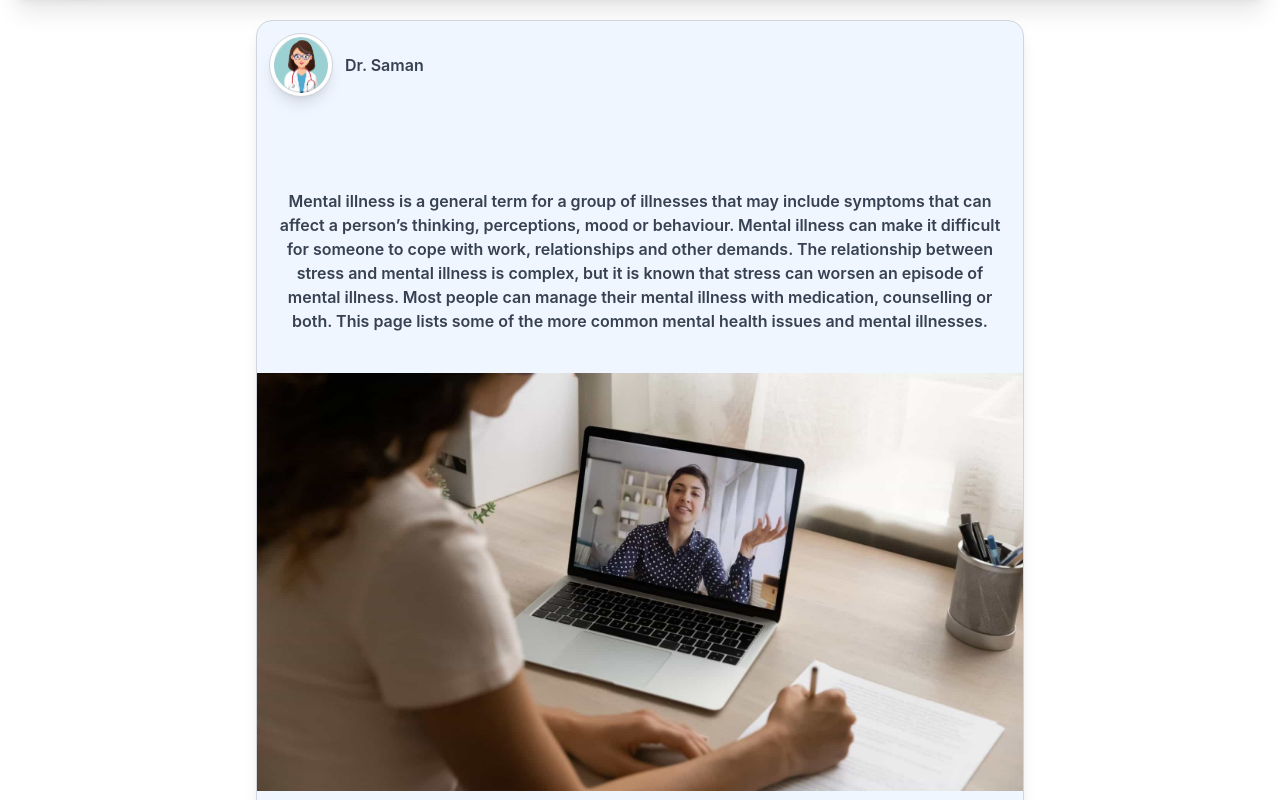
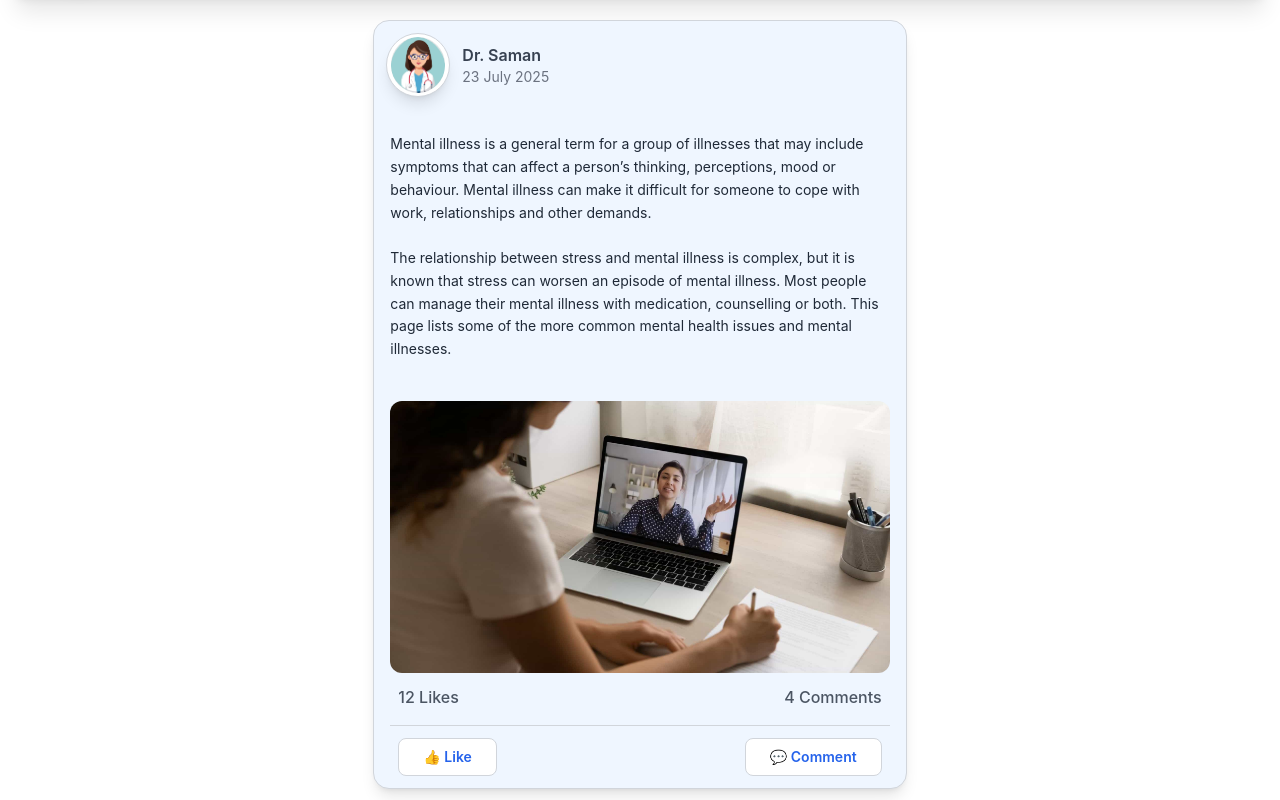
Before and after one commit to Thashmika1234/mindconnect_frontend, a React (Create React App) app: page /doctoraccount in a window 1280 px wide. Shown: the part 260-1060 px from the top of the page. Built offline with nearby package versions, Linux system fonts and the light colour scheme.

Commit message:
post change

```diff
--- a/package.json
+++ b/package.json
@@ -5,6 +5,7 @@
   "dependencies": {
     "@fortawesome/fontawesome-free": "^6.7.2",
     "@headlessui/react": "^2.2.4",
+    "@tailwindcss/line-clamp": "^0.4.4",
     "@testing-library/dom": "^10.4.0",
     "@testing-library/jest-dom": "^6.6.3",
     "@testing-library/react": "^16.3.0",
--- /dev/null
+++ b/src/components/loginSignupComponents/DoctorPost.js
@@ -0,0 +1,44 @@
+// DoctorPost.jsx
+import React, { useState } from "react";
+
+const DoctorPost = ({ name, date, avatar, text, image }) => {
+  const [expanded, setExpanded] = useState(false);
+
+  return (
+    <div className="flex justify-center w-full my-6 pb-48">
+      <div className="relative bg-blue-50 min-h-[900px] rounded-2xl shadow-lg flex flex-col items-center justify-start text-black text-xl font-semibold border border-gray-300 w-full md:w-5/12">
+
+        {/* Avatar, Name & Date */}
+        <div className="absolute top-3 left-3 flex items-center space-x-3">
+          <div className="shadow-lg rounded-full bg-white border border-gray-300 w-16 h-16 p-1 flex items-center justify-center">
+            <img src={avatar} alt="Doctor Avatar" className="w-14 h-14 rounded-full" />
+          </div>
+          <div className="text-base font-semibold text-gray-700 flex flex-col">
+            <h1>{name}</h1>
+            <h1 className="text-sm font-normal text-gray-500">{date}</h1>
+          </div>
+        </div>
+
+        {/* Description with See More */}
+        <div className="p-4 w-full mt-24 text-left">
+          <p className={`text-gray-700 text-base ${!expanded ? "line-clamp-2" : ""}`}>
+            {text}
+          </p>
+          <button
+            onClick={() => setExpanded(!expanded)}
+            className="text-sm text-blue-600 mt-2 focus:outline-none"
+          >
+            {expanded ? "See Less" : "See More"}
+          </button>
+        </div>
+
+        {/* Image Section */}
+        <div className="mt-6 px-4 w-full">
+          <img src={image} alt="Post Visual" className="rounded-xl w-full h-auto" />
+        </div>
+      </div>
+    </div>
+  );
+};
+
+export default DoctorPost;
--- a/src/pages/DoctorAccount.js
+++ b/src/pages/DoctorAccount.js
@@ -6,6 +6,7 @@ import message_icon from "../components/assests/message_icon.png";
 import settings_icon from "../components/assests/settings_icon.png";
 import image3 from "../components/assests/image3.jpg";
 import { Link } from "react-router-dom";
+
 
 export default function DoctorAccount() {
   return (
@@ -71,35 +72,66 @@ export default function DoctorAccount() {
           </button>
         </div>
       </div>
-      {/* BLUE BOX with 60% of screen width */}
+
+
+
+
+
+
+
+
+
+
+
 <div className="flex justify-center w-full my-6 pb-48">
-        <div
-          className="relative bg-blue-50 h-[900px] rounded-2xl shadow-lg flex flex-col items-center justify-center text-black text-xl font-semibold border border-gray-300 w-full md:w-3/5"
-        >
-          {/* Avatar + Name in Top-Left */}
+  <div className="relative bg-blue-50 rounded-2xl shadow-lg flex flex-col items-center justify-start text-black text-xl font-semibold border border-gray-300 w-full md:w-5/12">
+
+    {/* Avatar + Name */}
+    <div>
       <div className="absolute top-3 left-3 flex items-center space-x-3">
         <div className="shadow-lg rounded-full bg-white border border-gray-300 w-16 h-16 p-1 flex items-center justify-center">
           <button>
             <img src={doctor_avater} alt="Doctor" className="w-14 h-14 rounded-full" />
           </button>
         </div>
-            <div className="text-base font-semibold text-gray-700">
-              Dr. Saman
+        <div className="text-base font-semibold text-gray-700 flex flex-col">
+          <h1>Dr. Saman</h1>
+          <h1 id="datediv" className="text-sm font-normal text-gray-500">23 July 2025</h1>
         </div>
       </div>
 
-          {/* White Box: Full Width of Parent */}
-          <div className="bg-blue-50 p-4 w-full mx-3 my-6 text-center">
-            <p className="text-gray-700 text-base">
+      {/* Long Text Content */}
+      <div className="p-4 w-full mt-24 text-left">
+  <p className="text-gray-800 text-sm font-normal leading-relaxed">
     Mental illness is a general term for a group of illnesses that may include symptoms that can affect a person’s thinking, perceptions, mood or behaviour. Mental illness can make it difficult for someone to cope with work, relationships and other demands.
-
+    <br /><br />
     The relationship between stress and mental illness is complex, but it is known that stress can worsen an episode of mental illness. Most people can manage their mental illness with medication, counselling or both. This page lists some of the more common mental health issues and mental illnesses.
   </p>
 </div>
 
-          {/* Main Image or Content */}
-          <div>
-            <img src={image3} alt="Content" />
+    </div>
+
+    {/* Image */}
+    <div className="mt-6 px-4 w-full">
+      <img src={image3} alt="Content" className="rounded-xl w-full h-auto" />
+
+      {/* Like & Comment Count */}
+      <div className="flex justify-between space-x-6 mt-3 px-2 text-base text-gray-600 font-medium">
+        <div>12 Likes</div>
+        <div>4 Comments</div>
+      </div>
+
+      <hr className="border-t border-gray-300 mt-4" />
+    </div>
+
+    {/* Like & Comment Buttons */}
+    <div className="flex justify-between px-6 py-3 w-full">
+      <button className="bg-white border border-gray-300 rounded-lg px-6 py-2 text-sm text-blue-600 hover:bg-blue-100">
+        👍 Like
+      </button>
+      <button className="bg-white border border-gray-300 rounded-lg px-6 py-2 text-sm text-blue-600 hover:bg-blue-100">
+        💬 Comment
+      </button>
     </div>
   </div>
 </div>
@@ -107,6 +139,19 @@ export default function DoctorAccount() {
 
 
 
+
+
+
+
+
+
+
+
+
+
+
+
+
     </div>
   )
 }
```
Also changed, not shown: 1 other file (tests, documents, lock files or other folders). Lines whose indentation alone changed are shown as unchanged.
